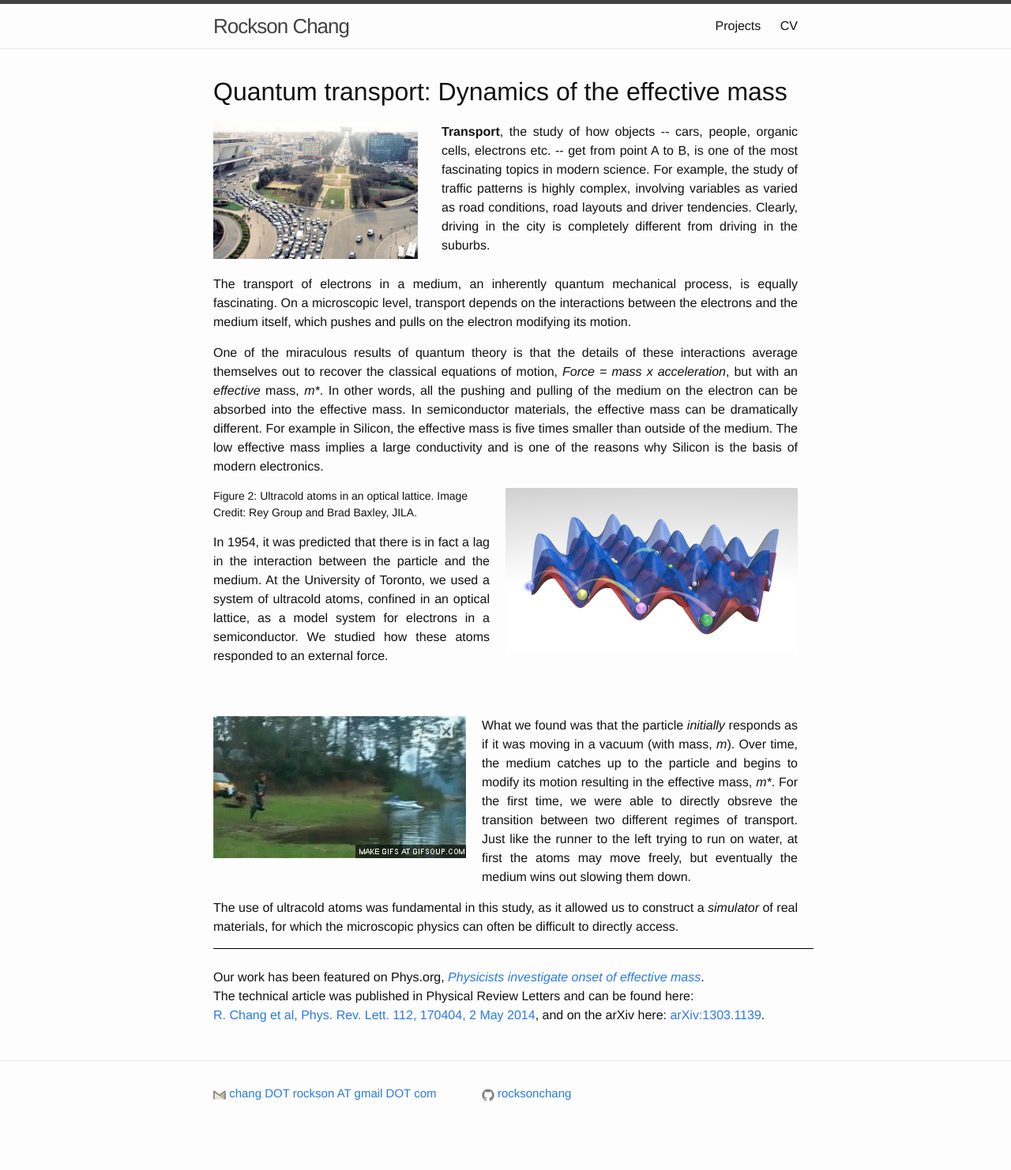
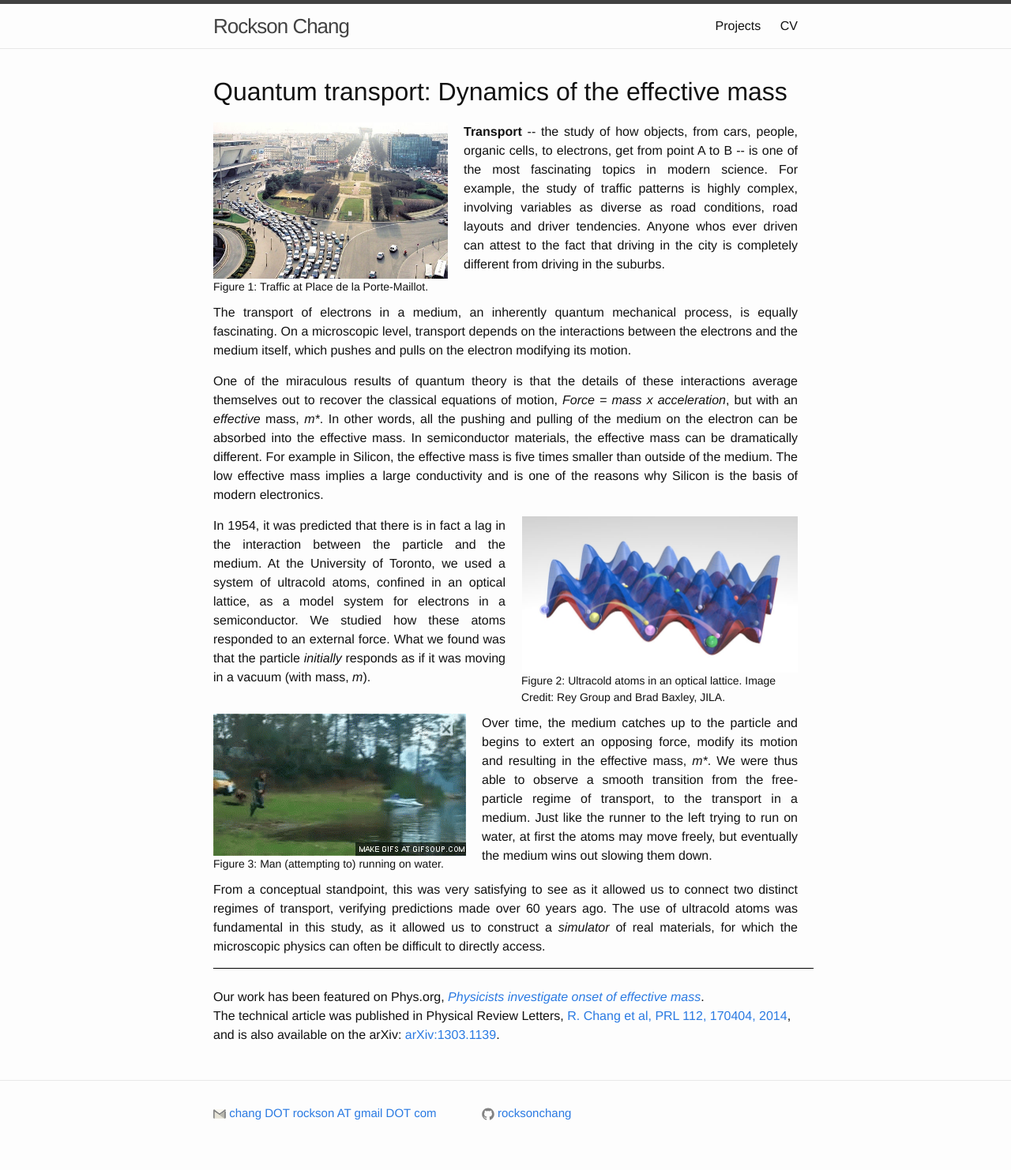
Before and after one commit to rocksonchang/rocksonchang.github.io, a Jekyll site: the page built from projects/effective-mass.html, in a window 1280 px wide. Shown: the whole page at 79% size. Built offline with Jekyll 4.4.1, drawn with Linux system fonts in a browser that asks for light colours; before the commit the page ends 1457 px from its top, so only the background shows below that.

Commit message:
Clean up some errors in projects

```diff
--- a/_sass/_layout.scss
+++ b/_sass/_layout.scss
@@ -245,3 +245,16 @@
      border-top:1px solid black;
      width:100%
 }
+
+.floatright
+{
+float: right;
+padding: 0 0 10px 20px;
+}
+
+
+.floatleft
+{
+float: left;
+padding: 0 20px 10px 0;
+}
--- a/projects/effective-mass.html
+++ b/projects/effective-mass.html
@@ -4,14 +4,18 @@ title: Quantum transport
 ---
 <body>
 	<div class="blurb">
-	<h1>Quantum transport: Dynamics of the effective mass</h1>
-	<img src="../assets/2014_maillot_traffic.jpg" class="left" border="0" style="float: left; padding: 0 30px 20px 0; width:35%;height:35%;" />
+	<h1> Quantum transport: Dynamics of the effective mass </h1>
 
+	<div class="floatleft" style=" width:297px;">
+		<img src="../assets/2014_maillot_traffic-540x360.jpg" border="0" style="float: left; width:297px;height:198px;" />
+		<figcaption>Figure 1: Traffic at Place de la Porte-Maillot.</figcaption>
+	</div>
 	<p align="justify">
-	<b>Transport</b>, the study of how objects -- cars, people, organic cells, electrons etc. -- get from point A to B, is one of the most fascinating topics in modern science.  For example, the study of traffic patterns is highly complex, involving variables as varied as road conditions, road layouts and driver tendencies.  Clearly, driving in the city is completely different from driving in the suburbs.
+	<b>Transport</b> -- the study of how objects, from cars, people, organic cells, to electrons, get from point A to B -- is one of the most fascinating topics in modern science.  For example, the study of traffic patterns is highly complex, involving variables as diverse as road conditions, road layouts and driver tendencies.  Anyone whos ever driven can attest to the fact that driving in the city is completely different from driving in the suburbs.
 	</p>
 
-	<div style="clear:both;"></div>
+
+	<div style="clear:both"></div>
 	<p align="justify">
 	The transport of electrons in a medium, an inherently quantum mechanical process, is equally fascinating.  On a microscopic level, transport depends on the interactions between the electrons and the medium itself, which pushes and pulls on the electron modifying its motion.
 	</p>
@@ -20,24 +24,27 @@ title: Quantum transport
     One of the miraculous results of quantum theory is that the details of these interactions average themselves out to recover the classical equations of motion, <i>Force = mass x acceleration</i>, but with an <i>effective</i> mass, <i>m*</i>.  In other words, all the pushing and pulling of the medium on the electron can be absorbed into the effective mass.  In semiconductor materials, the effective mass can be dramatically different.  For example in Silicon, the effective mass is five times smaller than outside of the medium.  The low effective mass implies a large conductivity and is one of the reasons why Silicon is the basis of modern electronics.
 	</p>
 
-	<figure>
-	<img src="../assets/lattice-jila-700x397.jpg" class="left" border="0" style="float: right; padding: 0 0 80px 20px; width:50%;height:50%;" />
+	<div class="floatright" style=" width:350px;">
+		<img src="../assets/lattice-jila-700x397.jpg" border="0" style="float: right; width:350;height:198px;"	/>
 		<figcaption>Figure 2: Ultracold atoms in an optical lattice.  Image Credit: Rey Group and Brad Baxley, JILA.</figcaption>
-	</figure>
+	</div>
 
 	<p align="justify">
-	In 1954, it was predicted that there is in fact a lag in the interaction between the particle and the medium. At the University of Toronto, we used a system of ultracold atoms, confined in an optical lattice, as a model system for electrons in a semiconductor.  We studied how these atoms responded to an external force.
+	In 1954, it was predicted that there is in fact a lag in the interaction between the particle and the medium. At the University of Toronto, we used a system of ultracold atoms, confined in an optical lattice, as a model system for electrons in a semiconductor.  We studied how these atoms responded to an external force.  What we found was that the particle <i>initially</i> responds as if it was moving in a vacuum (with mass, <i>m</i>).
 	</p>
 
 	<div style="clear:both;"></div>
-	<img src="../assets/running-on-water-320x180.gif" class="left" border="0" style="float: left; padding: 0 20px 20px 0; width:320px;height:180px;" />
+	<div class="floatleft" style=" width:320px;">
+		<img src="../assets/running-on-water-320x180.gif" class="left" border="0" style="float: left; width:320px;height:180px;" />
+		<figcaption>Figure 3: Man (attempting to) running on water.</figcaption>
+	</div>
 	<p align="justify">
-	What we found was that the particle <i>initially</i> responds as if it was moving in a vacuum (with mass, <i>m</i>).  Over time, the medium catches up to the particle and begins to modify its motion resulting in the effective mass, <i>m*</i>.  For the first time, we were able to directly obsreve the transition between two different regimes of transport.  Just like the runner to the left trying to run on water, at first the atoms may move freely, but eventually the medium wins out slowing them down.
+	Over time, the medium catches up to the particle and begins to extert an opposing force, modify its motion and resulting in the effective mass, <i>m*</i>.  We were thus able to observe a smooth transition from the free-particle regime of transport, to the transport in a medium.  Just like the runner to the left trying to run on water, at first the atoms may move freely, but eventually the medium wins out slowing them down.
 	</p>
 
 	<div style="clear:both;"></div>
 	<p align="justify">
-	The use of ultracold atoms was fundamental in this study, as it allowed us to construct a <i>simulator</i> of real materials, for which the microscopic physics can often be difficult to directly access.
+	From a conceptual standpoint, this was very satisfying to see as it allowed us to connect two distinct regimes of transport, verifying predictions made over 60 years ago.  The use of ultracold atoms was fundamental in this study, as it allowed us to construct a <i>simulator</i> of real materials, for which the microscopic physics can often be difficult to directly access.
 	</p>
 	</div>
 
@@ -47,9 +54,8 @@ title: Quantum transport
 		<p>
 		<br>
 			Our work has been featured on Phys.org, <a href="http://phys.org/news/2014-05-physicists-onset-effective-mass.html"> <i>Physicists investigate onset of effective mass</i></a>.<br>
-			The technical article was published in Physical Review Letters and can be found here:<br> <a href="http://journals.aps.org/prl/abstract/10.1103/PhysRevLett.112.170404/">R. Chang et al, Phys. Rev. Lett. 112, 170404, 2 May 2014</a>, and on the arXiv here: <a href="http://arxiv.org/abs/1303.1139">arXiv:1303.1139</a>. <br>
+			The technical article was published in Physical Review Letters, <a href="http://journals.aps.org/prl/abstract/10.1103/PhysRevLett.112.170404/">R. Chang et al, PRL 112, 170404, 2014</a>, and is also available on the arXiv: <a href="http://arxiv.org/abs/1303.1139">arXiv:1303.1139</a>. <br>
 		</p>
 	</div>
 
-<!-- /.blurb -->
 </body>
--- a/projects/helium-IP.html
+++ b/projects/helium-IP.html
@@ -6,15 +6,15 @@ title: Helium-IP
 	<div class="blurb">
 	<h1>An image processing GUI for ultracold atoms</h1>
 	<p align="justify">
-		In the experimental study of ultracold atoms, 95% of the data is collected through images of the atom cloud.  Information regarding the number of atoms present, their spatial distribution, their velocity distribution, internal spin state, etc. can all be inferred from these images.
+		In the experimental study of ultracold atoms, 95% of data comes in the form of 2D images of the atom cloud.  Information regarding the number of atoms present, their spatial distribution, their velocity distribution, internal spin state, etc. can all be inferred from these images.
 	</p>
 	<p align="justify">
-		At the <a href="https://www.lcf.institutoptique.fr/Groupes-de-recherche/Optique-atomique/Experiences/Lattice-Gases">Institut d'Optique</a>, I developed a graphical user interface (GUI) for the analysis of such images ultracold clouds of metastable Helium.  This interface performed some image treatment, least-squares fitting of the 2D cloud distributions and basic analysis of a sequence of images.  Different modes of image treatment are available, depending on the type of imaging performed (absorption or fluoresence).
+		At the <a href="https://www.lcf.institutoptique.fr/Groupes-de-recherche/Optique-atomique/Experiences/Lattice-Gases">Institut d'Optique</a>, I have been developing a graphical user interface (GUI) for the analysis of images of ultracold clouds of metastable Helium.  This interface is multi-functional, for example performing image treatment, least-squares fitting of the 2D cloud distributions and basic analysis of a sequence of images.  Different modes of image treatment are available, depending on the type of imaging performed (absorption or fluoresence imaging).
 	</p>
 	<figure>
 	<center>
 		<img src="../assets/helium-ip.png" alt="Helium image processor" style="width:100%;height: 100%;" >
-		<figcaption>Figure: Helium image processor at work.  Shown is the analysis of an ultracold cloud, exhibitting a characteristic bi-modal distribution representing a Bose-Einstein condensate (central peak) and a residual thermal component (broad gaussian). </figcaption>
+		<figcaption>Figure: Helium image processor user interface.  Shown is the analysis of an ultracold cloud, exhibitting a characteristic bi-modal distribution representing a Bose-Einstein condensate (central peak) and a residual thermal component (broad gaussian). </figcaption>
 	</center>
 	</figure>
 	<i>More to come...</i>
```
Also changed, not shown: projects/fringe-reduction.html (+6 -19 lines), assets/2014_maillot_traffic-540x360.jpg (renamed from assets/2014_maillot_traffic.jpg), assets/fringe-reduction-763x417.png (renamed from assets/fringe-reduction.png).
